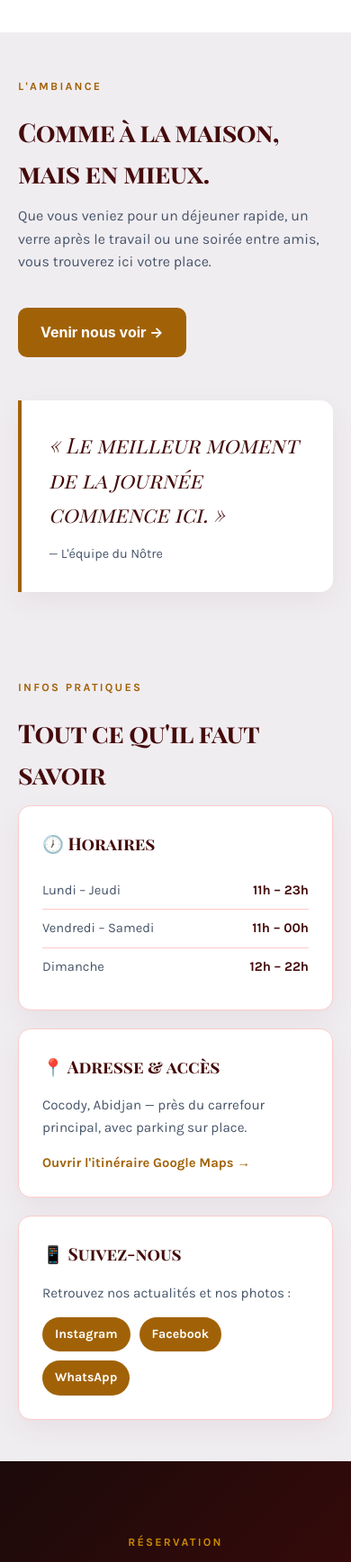
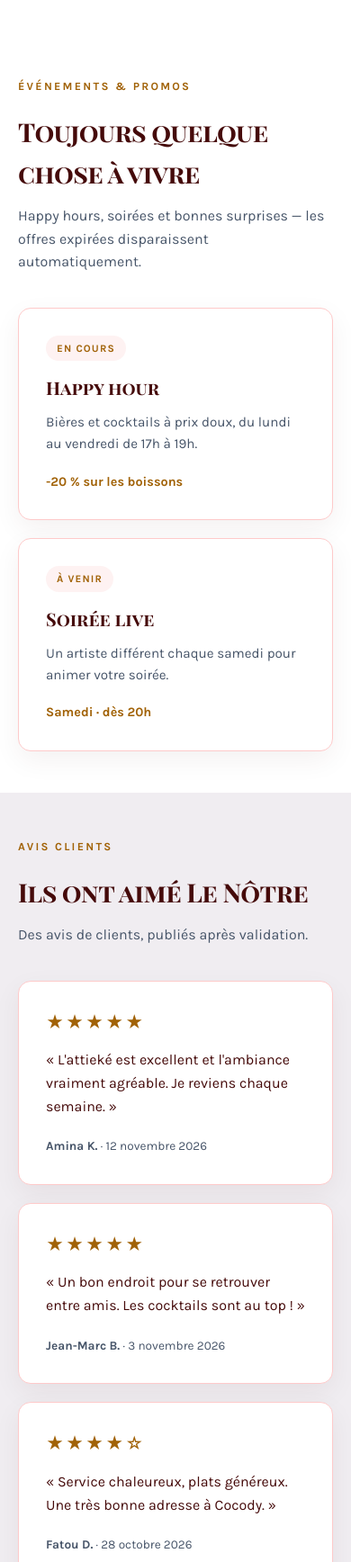
Before and after one commit to sanogovamara40-bot/vitrine-express, a plain HTML site: page exemple-bar.html in a window 390 px wide. Shown: the part 3780-5516 px from the top of the page at 90% size. Drawn offline with Linux system fonts and the light colour scheme.

Commit message:
feat: avis clients, evenements avec expiration auto, appel telephone et animations sur l'exemple bar

```diff
--- a/exemple-bar.css
+++ b/exemple-bar.css
@@ -212,6 +212,49 @@
 .bar-contact h2 { font-family: "Playfair Display SC", Georgia, serif; font-size: clamp(2rem, 4vw, 2.8rem); margin: 0 0 14px; }
 .bar-contact .bar-lead { margin: 0 auto 26px; }
 
+/* Événements & promos */
+.bar-events { background: var(--bar-card); }
+.bar-promo-tag {
+  display: inline-block;
+  font-family: Karla, sans-serif;
+  font-size: 0.72rem;
+  font-weight: 700;
+  letter-spacing: 0.1em;
+  text-transform: uppercase;
+  color: var(--bar-accent);
+  background: var(--bar-bg);
+  border-radius: 999px;
+  padding: 5px 12px;
+  margin-bottom: 14px;
+}
+
+/* Avis clients */
+.bar-avis { background: var(--bar-muted); }
+.bar-avis-card p {
+  font-family: Karla, sans-serif;
+  color: var(--bar-fg);
+  font-size: 1rem;
+  line-height: 1.6;
+  margin: 14px 0 18px;
+}
+.bar-stars { color: var(--bar-accent); font-size: 1.2rem; letter-spacing: 2px; }
+.bar-avis-meta { font-family: Karla, sans-serif; font-size: 0.85rem; color: var(--bar-muted-fg); }
+
+/* Boutons contact */
+.bar-cta-row { display: flex; gap: 12px; justify-content: center; flex-wrap: wrap; }
+
+/* Animations discrètes au défilement */
+.reveal {
+  opacity: 0;
+  transform: translateY(18px);
+  transition: opacity 0.6s ease, transform 0.6s ease;
+}
+.reveal.is-visible { opacity: 1; transform: none; }
+[hidden] { display: none !important; }
+@media (prefers-reduced-motion: reduce) {
+  .reveal { opacity: 1; transform: none; transition: none; }
+}
+
 /* Responsive */
 @media (max-width: 900px) {
   .bar-menu-grid, .bar-infos-grid { grid-template-columns: 1fr; }
--- a/exemple-bar.html
+++ b/exemple-bar.html
@@ -16,6 +16,8 @@
         <nav class="nav">
           <a href="#carte">La carte</a>
           <a href="#galerie">Galerie</a>
+          <a href="#evenements">Événements</a>
+          <a href="#avis">Avis</a>
           <a href="#infos">Infos & accès</a>
           <a href="#contact">Réserver</a>
         </nav>
@@ -49,7 +51,7 @@
           <h2 class="bar-section-title">De quoi régaler tout le monde</h2>
           <p class="bar-section-sub">Des plats faits maison et des boissons pour tous les goûts.</p>
           <div class="bar-menu-grid">
-            <div class="bar-card bar-card-photo">
+            <div class="bar-card bar-card-photo reveal">
               <img src="/photos/plat.jpg" alt="Plat du jour servi au Nôtre" loading="lazy" />
               <div class="bar-card-body">
                 <span class="bar-num">01</span>
@@ -58,7 +60,7 @@
                 <span class="bar-price">dès 2 500 FCFA</span>
               </div>
             </div>
-            <div class="bar-card bar-card-photo">
+            <div class="bar-card bar-card-photo reveal">
               <img src="/photos/cocktail.jpg" alt="Cocktail signature du Nôtre" loading="lazy" />
               <div class="bar-card-body">
                 <span class="bar-num">02</span>
@@ -67,7 +69,7 @@
                 <span class="bar-price">dès 1 000 FCFA</span>
               </div>
             </div>
-            <div class="bar-card bar-card-photo">
+            <div class="bar-card bar-card-photo reveal">
               <img src="/photos/dessert.jpg" alt="Dessert maison du Nôtre" loading="lazy" />
               <div class="bar-card-body">
                 <span class="bar-num">03</span>
@@ -90,6 +92,59 @@
             <img src="/photos/plat.jpg" alt="Assiette servie au Nôtre" loading="lazy" />
             <img src="/photos/cocktail.jpg" alt="Cocktails au bar du Nôtre" loading="lazy" />
             <img src="/photos/dessert.jpg" alt="Dessert au Nôtre" loading="lazy" />
+          </div>
+        </div>
+      </section>
+
+      <section id="evenements" class="bar-events">
+        <div class="container">
+          <p class="eyebrow dark">ÉVÉNEMENTS & PROMOS</p>
+          <h2 class="bar-section-title">Toujours quelque chose à vivre</h2>
+          <p class="bar-section-sub">Happy hours, soirées et bonnes surprises — les offres expirées disparaissent automatiquement.</p>
+          <div class="bar-menu-grid">
+            <div class="bar-card promo reveal" data-fin="2026-12-20">
+              <span class="bar-promo-tag">EN COURS</span>
+              <h3>Happy hour</h3>
+              <p>Bières et cocktails à prix doux, du lundi au vendredi de 17h à 19h.</p>
+              <span class="bar-price">-20 % sur les boissons</span>
+            </div>
+            <div class="bar-card promo reveal" data-fin="2026-12-31">
+              <span class="bar-promo-tag">À VENIR</span>
+              <h3>Soirée live</h3>
+              <p>Un artiste différent chaque samedi pour animer votre soirée.</p>
+              <span class="bar-price">Samedi · dès 20h</span>
+            </div>
+            <div class="bar-card promo reveal" data-fin="2026-11-20">
+              <span class="bar-promo-tag">TERMINÉ</span>
+              <h3>Semaine gourmande</h3>
+              <p>Formule spéciale découverte de la carte, réservée aux habitués.</p>
+              <span class="bar-price">Offre terminée</span>
+            </div>
+          </div>
+        </div>
+      </section>
+
+      <section id="avis" class="bar-avis">
+        <div class="container">
+          <p class="eyebrow dark">AVIS CLIENTS</p>
+          <h2 class="bar-section-title">Ils ont aimé Le Nôtre</h2>
+          <p class="bar-section-sub">Des avis de clients, publiés après validation.</p>
+          <div class="bar-menu-grid">
+            <div class="bar-card bar-avis-card reveal">
+              <div class="bar-stars" aria-label="5 étoiles sur 5">★★★★★</div>
+              <p>« L'attieké est excellent et l'ambiance vraiment agréable. Je reviens chaque semaine. »</p>
+              <span class="bar-avis-meta"><strong>Amina K.</strong> · 12 novembre 2026</span>
+            </div>
+            <div class="bar-card bar-avis-card reveal">
+              <div class="bar-stars" aria-label="5 étoiles sur 5">★★★★★</div>
+              <p>« Un bon endroit pour se retrouver entre amis. Les cocktails sont au top ! »</p>
+              <span class="bar-avis-meta"><strong>Jean-Marc B.</strong> · 3 novembre 2026</span>
+            </div>
+            <div class="bar-card bar-avis-card reveal">
+              <div class="bar-stars" aria-label="4 étoiles sur 5">★★★★☆</div>
+              <p>« Service chaleureux, plats généreux. Une très bonne adresse à Cocody. »</p>
+              <span class="bar-avis-meta"><strong>Fatou D.</strong> · 28 octobre 2026</span>
+            </div>
           </div>
         </div>
       </section>
@@ -150,7 +205,10 @@
           <p class="bar-lead">
             Écrivez-nous sur WhatsApp — réponse garantie en moins d'une heure.
           </p>
-          <a class="btn btn-accent" href="https://wa.me/2250715899410" target="_blank" rel="noopener">Réserver sur WhatsApp</a>
+          <div class="bar-cta-row">
+            <a class="btn btn-accent" href="https://wa.me/2250715899410" target="_blank" rel="noopener">Réserver sur WhatsApp</a>
+            <a class="btn btn-ghost" href="tel:+2250715899410">Appeler maintenant</a>
+          </div>
         </div>
       </section>
     </main>
@@ -161,5 +219,7 @@
         <span>Exemple de site professionnel — à personnaliser.</span>
       </div>
     </footer>
+
+    <script src="/exemple-bar.js" defer></script>
   </body>
 </html>
--- /dev/null
+++ b/exemple-bar.js
@@ -0,0 +1,42 @@
+/* Script externe — CSP stricte préservée (aucun JavaScript inline). */
+
+(function () {
+  "use strict";
+
+  // 1. Les promotions expirées disparaissent automatiquement.
+  var promos = document.querySelectorAll(".promo[data-fin]");
+  for (var i = 0; i < promos.length; i++) {
+    var fin = new Date(promos[i].getAttribute("data-fin") + "T23:59:59");
+    if (!isNaN(fin.getTime()) && fin < new Date()) {
+      promos[i].hidden = true;
+    }
+  }
+
+  // 2. Animations discrètes au défilement, désactivées si l'utilisateur
+  //    préfère réduire les mouvements (accessibilité).
+  var reductions = window.matchMedia("(prefers-reduced-motion: reduce)").matches;
+  var elements = document.querySelectorAll(".reveal");
+
+  if (reductions || !("IntersectionObserver" in window)) {
+    for (var j = 0; j < elements.length; j++) {
+      elements[j].classList.add("is-visible");
+    }
+    return;
+  }
+
+  var observer = new IntersectionObserver(
+    function (entries) {
+      for (var k = 0; k < entries.length; k++) {
+        if (entries[k].isIntersecting) {
+          entries[k].target.classList.add("is-visible");
+          observer.unobserve(entries[k].target);
+        }
+      }
+    },
+    { threshold: 0.12 }
+  );
+
+  for (var m = 0; m < elements.length; m++) {
+    observer.observe(elements[m]);
+  }
+})();
```
